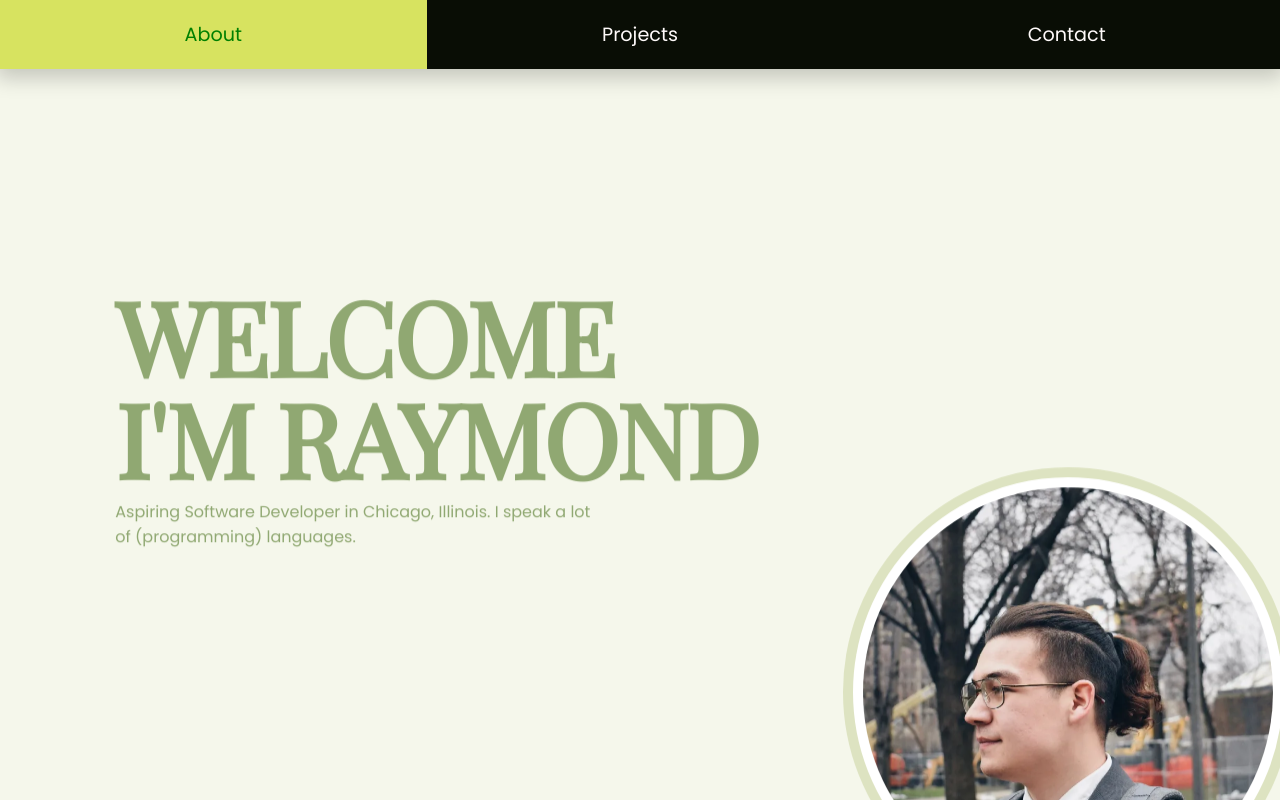
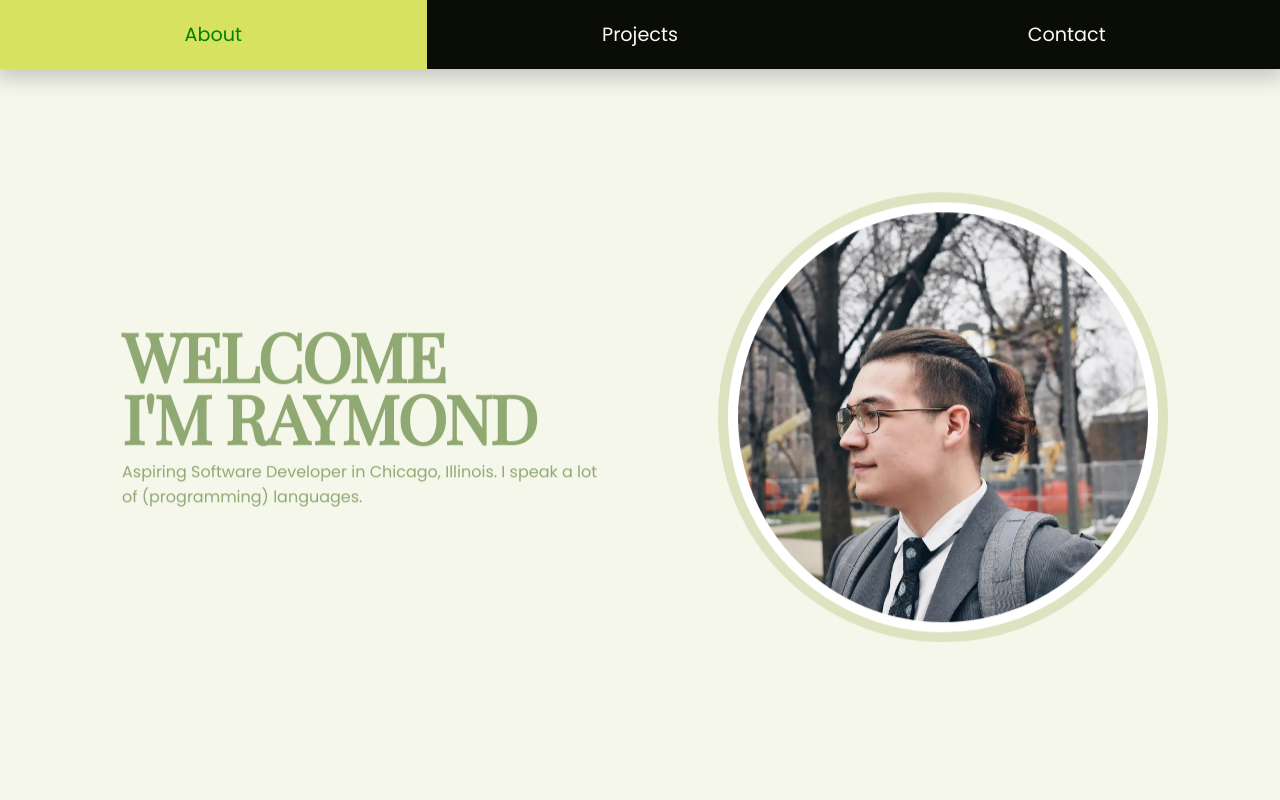
Before and after one commit to rhruby2/rhruby2.github.io, a plain HTML site: page index.html in a window 1280 px wide. Drawn offline with nearby package versions, Linux system fonts and the light colour scheme.

Commit message:
css link corrections, new font, desktop layout

```diff
--- a/index.html
+++ b/index.html
@@ -17,7 +17,7 @@
     <link href="https://fonts.googleapis.com/css2?family=Playfair+Display&display=swap" rel="stylesheet">
 
     <link rel="Stylesheet" media="screen and (max-width: 420px)" href="stylesheets/css/portrait.css">
-    <link rel="Stylesheet" media="screen and (min-width: 421px)" href="stylesheets/css/landscape.css">
+    <link rel="Stylesheet" media="screen and (min-width: 421px) and (max-width: 825px)" href="stylesheets/css/landscape.css">
     <link rel="Stylesheet" media="screen and (min-width: 826px)" href="stylesheets/css/desktop.css">
 
     <!-- Favicon -->
@@ -79,7 +79,7 @@
                             alt="Screenshot of current webpage">
                     </picture>
                 </div>
-                <p class="project-tile-tags">HTML | CSS</p>
+                <p class="project-tile-tags">HTML | SASS</p>
                 <hr>
                 <div class="project-tile-body">
                     <h1 class="project-tile-header">rhruby2.github.io</h1>
--- a/stylesheets/sass/desktop.sass
+++ b/stylesheets/sass/desktop.sass
@@ -115,12 +115,18 @@ hr
         flex-direction: column
         max-width: 40%
 
-    h1
-        font-size: 4.5em
-        letter-spacing: -3px
-        /* to keep from breaking to new line */
-        white-space: nowrap
-        line-height: 70px
+        h1
+            font-family: 'Playfair Display', serif
+            font-size: calc(1em + 4vw)
+            letter-spacing: -2px
+            /* to keep from breaking to new line */
+            white-space: nowrap
+            line-height: calc(0.8em + 1vh)
+            padding-bottom: 10px
+
+        p
+            font-size: calc(0.2em + 1vw)
+
 
     /*picture element gets squished to lower width than img, therefore defining min-width */
     /* todo: https://stackoverflow.com/questions/27829250/child-margin-doesnt-affect-parent-height */
@@ -184,9 +190,15 @@ hr
 
     #{&}-tags
         padding: 1em
+        font-size: 0.8em
+        letter-spacing: 3px
+        text-transform: uppercase
 
     #{&}-body
         padding: 1em
+
+    #{&}-header
+        font-family: 'Playfair Display', serif
 
     #{&}-description
         padding: 1em 0
```
Also changed, not shown: stylesheets/css/desktop.css, 1 other file.
